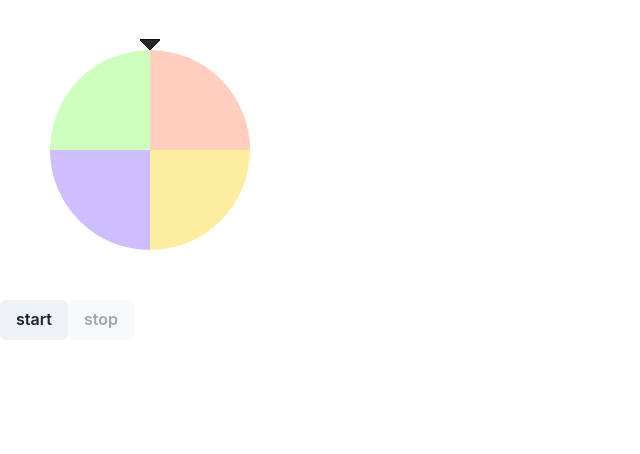
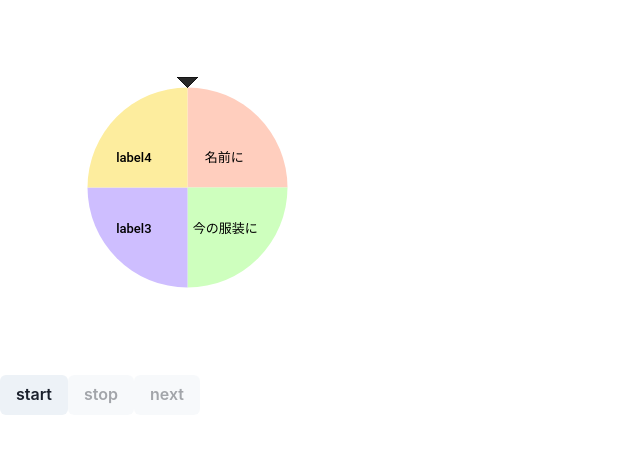
Before and after one commit to Yuta123456/futsal-roulette, a Next.js app: page /roulette in a window 1280 px wide. Shown: the top 454 px of the page, without its empty margins (0-640 px from the left). Built offline with nearby package versions, Linux system fonts and the light colour scheme.

Commit message:
ルーレットの描画順を直す

```diff
--- a/src/app/components/Roulette.tsx
+++ b/src/app/components/Roulette.tsx
@@ -6,21 +6,26 @@ import { RouletteItem } from "../rouletteItems/rouletteItems";
 type RouletteProps = {
   rouletteItems: RouletteItem[];
   onStop?: (stop: RouletteItem) => void;
+  onNext?: (id: number) => void;
 };
 
 const size = {
-  x: 300,
-  y: 300,
+  x: 375,
+  y: 375,
 };
 const radius = 100;
 
 let degOffset = 0;
 const initialAcceleration = 100;
 let acceleration = initialAcceleration;
-export const Roulette: FC<RouletteProps> = ({ rouletteItems, onStop }) => {
+export const Roulette: FC<RouletteProps> = ({
+  rouletteItems,
+  onStop,
+  onNext,
+}) => {
   const canvasRef = useRef<HTMLCanvasElement>(null);
   const unitWeight = 360 / rouletteItems.length;
-  const [result, setResult] = useState<string>();
+  const [result, setResult] = useState<RouletteItem>();
   const [isMoving, setIsMoving] = useState(false);
   const [isStopping, setIsStopping] = useState(true);
   const [rouletteTimer, setRouletteTimer] = useState<NodeJS.Timer>();
@@ -39,9 +44,6 @@ export const Roulette: FC<RouletteProps> = ({ rouletteItems, onStop }) => {
     if (canvas === null) {
       return;
     }
-    ctx.fillRect(0, 0, 100, 100);
-    // ctxの保存
-    ctx.save();
 
     canvas.width = size.x;
     canvas.height = size.y;
@@ -50,36 +52,51 @@ export const Roulette: FC<RouletteProps> = ({ rouletteItems, onStop }) => {
       image.data[i] = 255;
     }
     ctx.putImageData(image, 0, 0);
-    drawRoulette(0);
+    drawRoulette(degOffset);
     // eslint-disable-next-line react-hooks/exhaustive-deps
-  }, []);
+  }, [rouletteItems]);
 
   function drawPie(
     start_deg: number,
     end_deg: number,
     radius: number,
-    color: string
+    color: string,
+    text: string
   ) {
     let _start_deg = ((360 - start_deg) * Math.PI) / 180;
     let _end_deg = ((360 - end_deg) * Math.PI) / 180;
+    console.log(_start_deg, _end_deg, text);
     const ctx = getContext();
     if (ctx === null || ctx === undefined) {
       return;
     }
     ctx.beginPath();
     ctx.moveTo(size.x / 2, size.y / 2);
-    ctx.fillStyle = color; // 塗りつぶしの色は赤
+    ctx.fillStyle = color;
     ctx.arc(size.x / 2, size.y / 2, radius, _start_deg, _end_deg, true);
     ctx.fill();
+    ctx.fillStyle = "black";
+    ctx.font = "13px Roboto medium";
+    const textCenter = (_start_deg + _end_deg) / 2;
+    const textX = size.x / 2 + (radius / 2) * Math.cos(textCenter);
+    const textY = size.y / 2 + (radius / 2) * Math.sin(textCenter);
+    ctx.fillText(text, textX - text.length * 6, textY + 10);
 
     showArrow();
   }
   function drawRoulette(offset: number) {
+    console.log(offset % 360);
+    const ctx = getContext();
+    if (ctx === null || ctx === undefined) {
+      return;
+    }
+    ctx.clearRect(0, 0, size.x, size.y);
     let uwCount = offset;
 
     rouletteItems.forEach((e) => {
-      drawPie(uwCount, uwCount + unitWeight, radius, e.color);
-      uwCount += unitWeight;
+      drawPie(uwCount, uwCount + unitWeight, radius, e.color, e.name);
+
+      uwCount -= unitWeight;
     });
   }
   function showArrow() {
@@ -98,7 +115,6 @@ export const Roulette: FC<RouletteProps> = ({ rouletteItems, onStop }) => {
   }
 
   function runRoulette() {
-    console.log(acceleration);
     const timer = setInterval(() => {
       degOffset += acceleration;
       drawRoulette(degOffset);
@@ -120,14 +136,14 @@ export const Roulette: FC<RouletteProps> = ({ rouletteItems, onStop }) => {
       clearInterval(timer);
       acceleration = initialAcceleration;
       const currentDeg = Math.ceil(degOffset % 360);
-      console.log(currentDeg);
       const stopRouletteItem = rouletteItems.find((_, i) => {
         return currentDeg <= (i + 1) * unitWeight;
       });
       if (stopRouletteItem === undefined) {
         return;
       }
-      setResult(stopRouletteItem.name);
+      setResult(stopRouletteItem);
+      console.log(rouletteItems, stopRouletteItem, currentDeg, unitWeight);
       onStop && onStop(stopRouletteItem);
       setIsMoving(false);
     }, 10);
@@ -158,7 +174,16 @@ export const Roulette: FC<RouletteProps> = ({ rouletteItems, onStop }) => {
       >
         stop
       </Button>
-      <div>{result}</div>
+      <Button
+        onClick={() => {
+          if (result && onNext) {
+            onNext(result.id);
+          }
+        }}
+        isDisabled={isStopping || isMoving || !onStop || !onNext}
+      >
+        next
+      </Button>
     </>
   );
 };
--- a/src/app/roulette/page.tsx
+++ b/src/app/roulette/page.tsx
@@ -7,7 +7,7 @@ import {
   predicateItem,
   subjectItem,
 } from "../rouletteItems/rouletteItems";
-import { Text } from "@chakra-ui/react";
+import { Button, Text } from "@chakra-ui/react";
 export default function Home() {
   const [subject, setSubject] = useState("");
   const [predicate, setPredicate] = useState("");
@@ -16,13 +16,9 @@ export default function Home() {
     useState<RouletteItem[]>(subjectItem);
   const onSetSubject = (newSubject: RouletteItem) => {
     setSubject(newSubject.name);
-    const newRouletteItems = predicateItem[newSubject.id];
-    setRouletteItems(newRouletteItems);
   };
   const onSetPredicate = (newPredicate: RouletteItem) => {
     setPredicate(newPredicate.name);
-    const newRouletteItems = pointItems;
-    setRouletteItems(newRouletteItems);
   };
   const onSetPoint = (newPoint: RouletteItem) => {
     setPoint(newPoint.name);
@@ -39,12 +35,39 @@ export default function Home() {
       return onSetPoint;
     }
   })();
+  const onNext = (() => {
+    if (!predicate) {
+      return (id: number) => {
+        const newRouletteItems = predicateItem[id];
+        setRouletteItems(newRouletteItems);
+      };
+    }
+    if (!point) {
+      return (id: number) => {
+        const newRouletteItems = pointItems;
+        setRouletteItems(newRouletteItems);
+      };
+    }
+  })();
+
   return (
     <main>
-      <Roulette rouletteItems={rouletteItems} onStop={onStop} />
+      <Roulette rouletteItems={rouletteItems} onStop={onStop} onNext={onNext} />
       <Text>
         {subject} {predicate} {point}
       </Text>
+      {onStop === undefined && (
+        <Button
+          onClick={() => {
+            setSubject("");
+            setPredicate("");
+            setPoint("");
+            setRouletteItems(subjectItem);
+          }}
+        >
+          リセットする
+        </Button>
+      )}
     </main>
   );
 }
```
